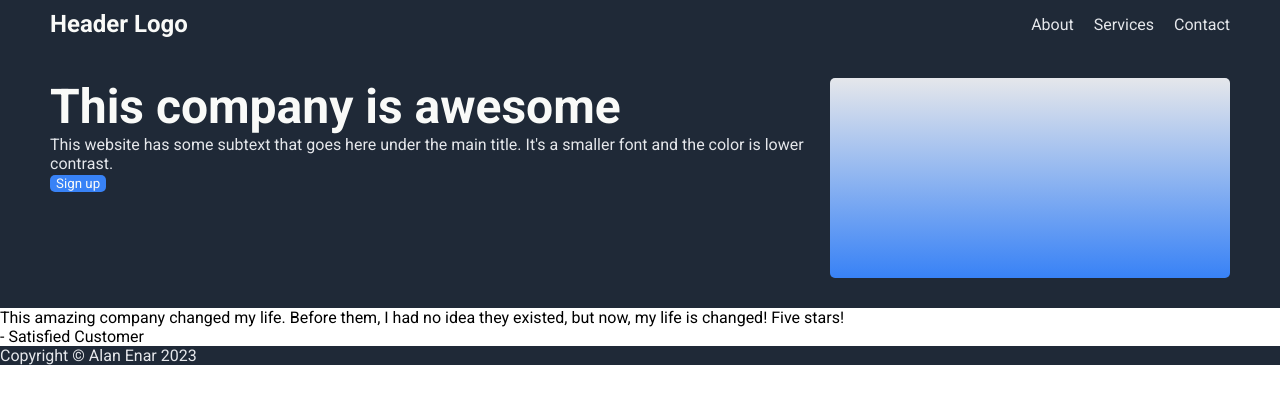
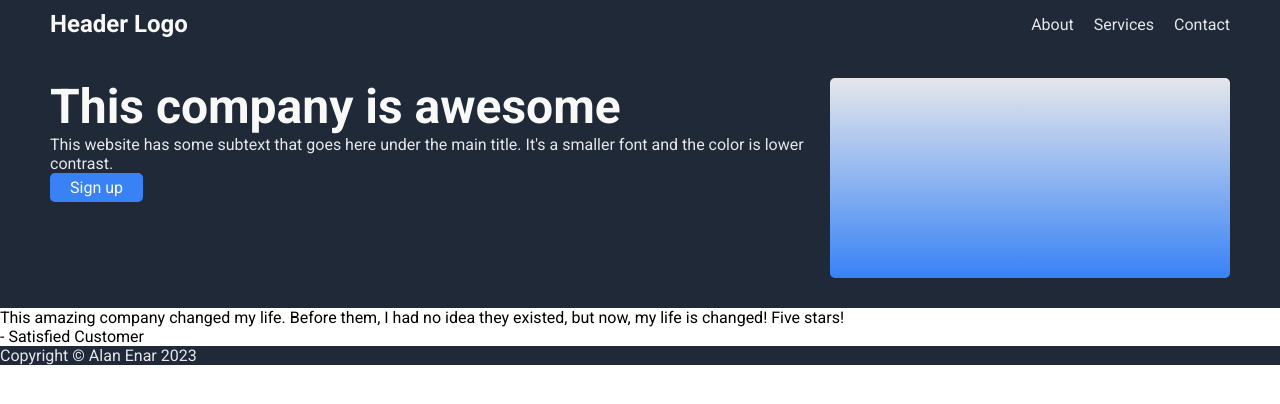
Before and after one commit to AlanEnar/top-landing-page, a plain HTML site: page index.html in a window 1280 px wide. Drawn offline with Linux system fonts and the light colour scheme.

Commit message:
Make button bigger

```diff
--- a/styles.css
+++ b/styles.css
@@ -54,6 +54,8 @@ ul.header-links a {
     background-color: #3882F6;
     border-radius: 5px;
     border:none;
+    padding:5px 20px;
+    font-size:16px;
 }
 
 .image-placeholder {
```
